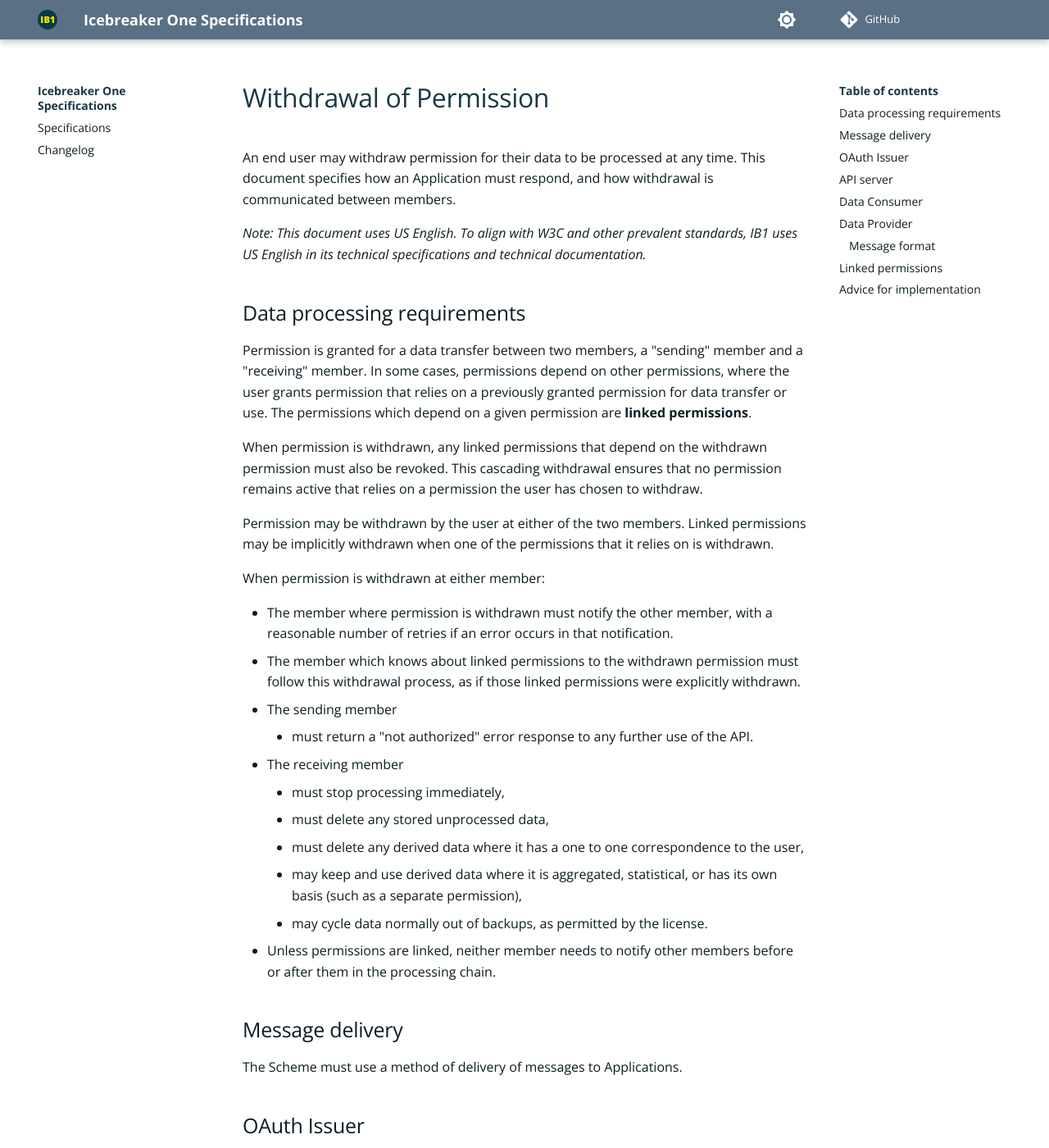
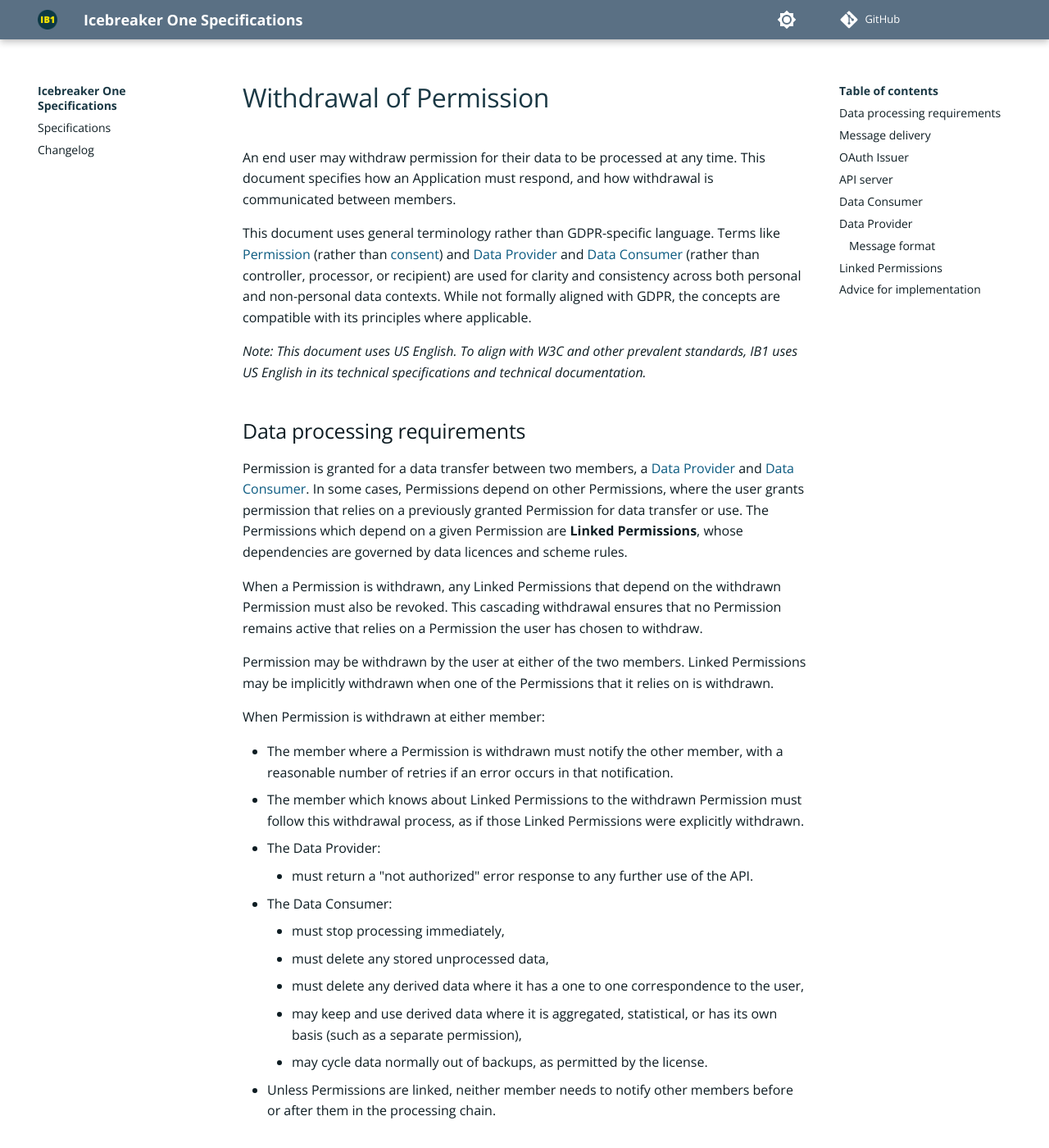
Before and after one commit to icebreakerone/ib1-technical-specifications, an MkDocs documentation site: the page built from docs/withdrawal-of-permission/1.0.md, in a window 1280 px wide and 1400 px high. Shown: the whole window at 82% size. Built offline with MkDocs 1.6.1 and Material for MkDocs 9.7.7, drawn with Linux system fonts in a browser that asks for light colours; comment, search, counter and statistics services are not loaded; some of the changed text lies outside the part shown.

Commit message:
Clarification on Permissions & GDPR

````diff
--- a/docs/withdrawal-of-permission/1.0.md
+++ b/docs/withdrawal-of-permission/1.0.md
@@ -1,31 +1,33 @@
 # Withdrawal of Permission
 
 An end user may withdraw permission for their data to be processed at any time. This document specifies how an Application must respond, and how withdrawal is communicated between members.
+
+This document uses general terminology rather than GDPR-specific language. Terms like [Permission](https://docs.trust.ib1.org/latest/glossary/#term-Permission) (rather than [consent](https://docs.trust.ib1.org/latest/glossary/#term-Consent)) and [Data Provider](https://docs.trust.ib1.org/latest/glossary/#term-Data-Provider) and [Data Consumer](https://docs.trust.ib1.org/latest/glossary/#term-Data-Consumer) (rather than controller, processor, or recipient) are used for clarity and consistency across both personal and non-personal data contexts. While not formally aligned with GDPR, the concepts are compatible with its principles where applicable.
 
 _Note: This document uses US English. To align with W3C and other prevalent standards, IB1 uses US English in its technical specifications and technical documentation._
 
 
 ## Data processing requirements
 
-Permission is granted for a data transfer between two members, a "sending" member and a "receiving" member. In some cases, permissions depend on other permissions, where the user grants permission that relies on a previously granted permission for data transfer or use. The permissions which depend on a given permission are **linked permissions**.
+Permission is granted for a data transfer between two members, a [Data Provider](https://docs.trust.ib1.org/latest/glossary/#term-Data-Provider) and [Data Consumer](https://docs.trust.ib1.org/latest/glossary/#term-Data-Consumer). In some cases, Permissions depend on other Permissions, where the user grants permission that relies on a previously granted Permission for data transfer or use. The Permissions which depend on a given Permission are **Linked Permissions**, whose dependencies are governed by data licences and scheme rules.
 
-When permission is withdrawn, any linked permissions that depend on the withdrawn permission must also be revoked. This cascading withdrawal ensures that no permission remains active that relies on a permission the user has chosen to withdraw.
+When a Permission is withdrawn, any Linked Permissions that depend on the withdrawn Permission must also be revoked. This cascading withdrawal ensures that no Permission remains active that relies on a Permission the user has chosen to withdraw.
 
-Permission may be withdrawn by the user at either of the two members. Linked permissions may be implicitly withdrawn when one of the permissions that it relies on is withdrawn.
+Permission may be withdrawn by the user at either of the two members. Linked Permissions may be implicitly withdrawn when one of the Permissions that it relies on is withdrawn.
 
-When permission is withdrawn at either member:
+When Permission is withdrawn at either member:
 
- * The member where permission is withdrawn must notify the other member, with a reasonable number of retries if an error occurs in that notification.
- * The member which knows about linked permissions to the withdrawn permission must follow this withdrawal process, as if those linked permissions were explicitly withdrawn.
- * The sending member
+ * The member where a Permission is withdrawn must notify the other member, with a reasonable number of retries if an error occurs in that notification.
+ * The member which knows about Linked Permissions to the withdrawn Permission must follow this withdrawal process, as if those Linked Permissions were explicitly withdrawn.
+ * The Data Provider:
     * must return a "not authorized" error response to any further use of the API.
- * The receiving member
+ * The Data Consumer:
     * must stop processing immediately,
     * must delete any stored unprocessed data,
     * must delete any derived data where it has a one to one correspondence to the user,
     * may keep and use derived data where it is aggregated, statistical, or has its own basis (such as a separate permission),
     * may cycle data normally out of backups, as permitted by the license.
- * Unless permissions are linked, neither member needs to notify other members before or after them in the processing chain.
+ * Unless Permissions are linked, neither member needs to notify other members before or after them in the processing chain.
 
 
 ## Message delivery
@@ -56,19 +58,19 @@ For example,
 
 The API server must return an error when an invalid or revoked token is used.
 
-It must start returning errors no later than 60 minutes after a user or Data Consumer withdraws permission.
+It must start returning errors no later than 60 minutes after a user or Data Consumer withdraws a Permission.
 
 
 ## Data Consumer
 
-The Data Consumer must provide a user interface for the end user to withdraw permission. When the user withdraws permission, the Data Consumer must send an RFC7009 revocation request to the endpoint declared in the OAuth Issuer Metadata.
+The Data Consumer must provide a user interface for the end user to withdraw a Permission. When the user withdraws a Permission, the Data Consumer must send an RFC7009 revocation request to the endpoint declared in the OAuth Issuer Metadata.
 
 If an error is returned, the Data Consumer must retry with exponential back-off.
 
 
 ## Data Provider
 
-The Data Provider must provide a user interface for the end user to withdraw permission. When the user withdraws permission, the Data Provider must:
+The Data Provider must provide a user interface for the end user to withdraw a Permission. When the user withdraws a Permission, the Data Provider must:
 
  * Invalidate the OAuth refresh token immediately, so no new access tokens can be issued.
  * If access tokens have a validity of longer than 60 minutes, invalidate the access tokens.
@@ -76,7 +78,7 @@ The Data Provider must provide a user interface for the end user to withdraw per
 
 ### Message format
 
-The withdrawal of permission message has a `subject` of `https://registry.trust.ib1.org/message/withdrawal-of-permission/2025-03-16`, and within the body, the `token` is the newly revoked refresh token.
+The Withdrawal of Permission message has a `subject` of `https://registry.trust.ib1.org/message/withdrawal-of-permission/2025-03-16`, and within the body, the `token` is the newly revoked refresh token.
 
 The message must not be sent until after the refresh token has been invalidated.
 
@@ -91,21 +93,21 @@ The message must not be sent until after the refresh token has been invalidated.
 ```
 
 
-## Linked permissions
+## Linked Permissions
 
-When a permission is withdrawn, all linked permissions that rely on it must also be withdrawn to comply with legal, regulatory, and data licensing requirements.
+When a Permission is withdrawn, all Linked Permissions that rely on it must also be withdrawn to comply with legal, regulatory, and data licensing requirements.
 
-When a Data Consumer or Data Provider receives a permission grant from an end user that depends on another permission — creating a linked permission — the link must be recorded. This ensures that if the original permission is withdrawn, the linked permissions can also be withdrawn.
+When a Data Consumer or Data Provider receives a permission grant from an end user that depends on another permission — creating a Linked Permission — the link must be recorded. This ensures that if the original Permission is withdrawn, the Linked Permissions can also be withdrawn.
 
-Withdrawal of linked permissions must occur under any of the following circumstances:
+Withdrawal of Linked Permissions must occur under any of the following circumstances:
 
- * the user withdraws permission,
+ * the user withdraws a Permission,
  * an RFC7009 revocation request is received, or
  * a withdrawal message is received.
 
-In these cases, the member must make additional RFC7009 revocation requests or send further withdrawal messages to revoke the linked permissions.
+In these cases, the member must make additional RFC7009 revocation requests or send further withdrawal messages to revoke the Linked Permissions.
 
-This process ensures that withdrawal is cascaded recursively. However, the member is not required to take any other steps beyond sending the necessary revocation requests or withdrawal messages to enforce recursive withdrawal.
+This process ensures that withdrawal is cascaded recursively across all known Linked Permissions. However, the member is not required to take any other steps beyond sending the necessary revocation requests or withdrawal messages to enforce recursive withdrawal.
 
 
 ## Advice for implementation
````
Also changed, not shown: docs/permission-records/1.0.md (+11 -9 lines).
